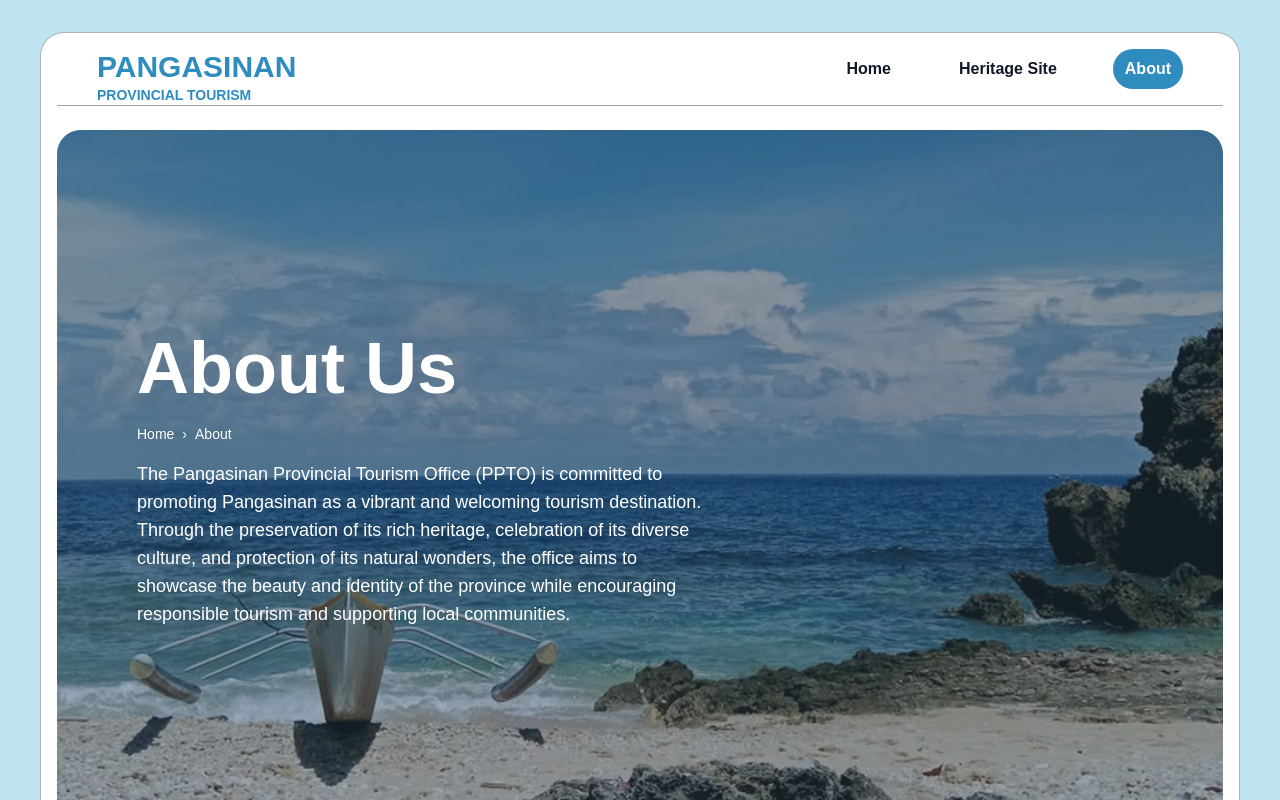
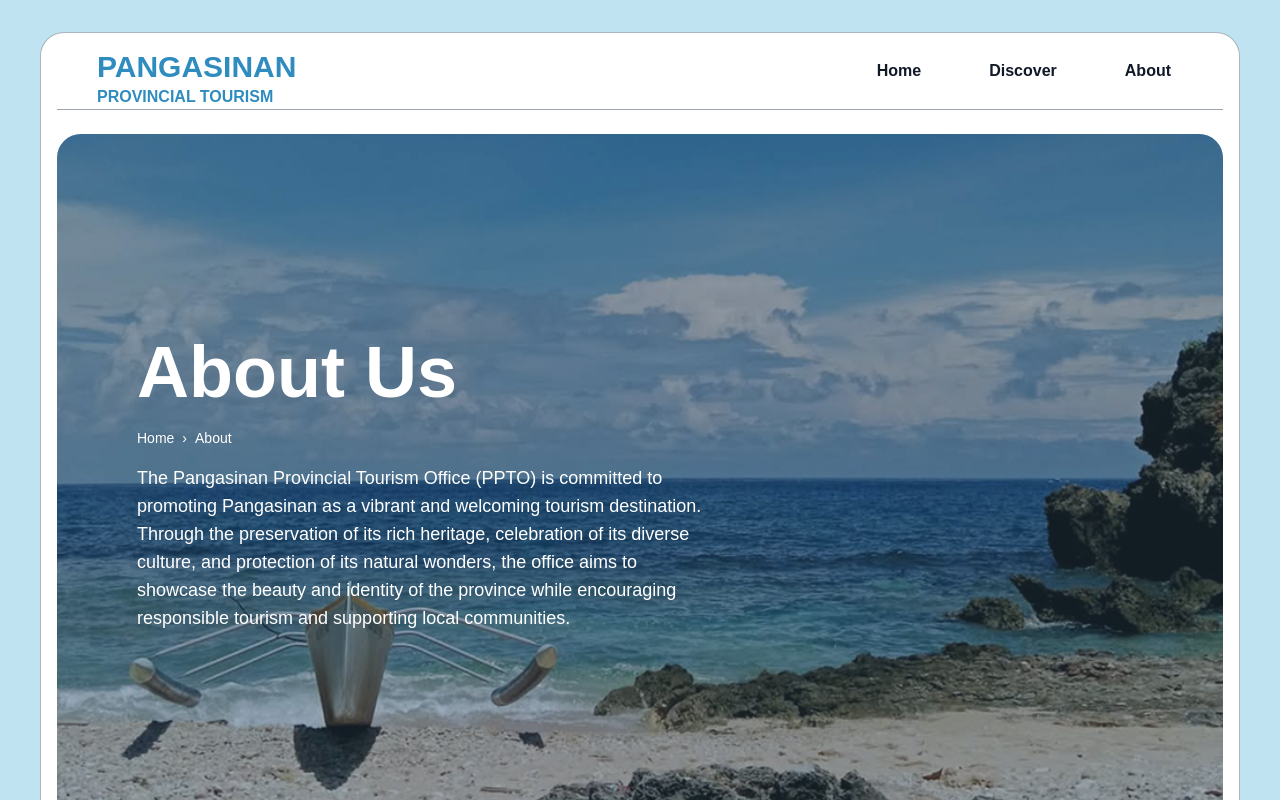
Before and after one commit to danieldonnn/pangasinan-heritage, a Next.js app: page /pangasinan-heritage/about in a window 1280 px wide. Shown: the top 800 px of the page. Built offline with nearby package versions, Linux system fonts and the light colour scheme.

Commit message:
Update navigation labels and paths

```diff
--- a/components/organisms/Header/Header.tsx
+++ b/components/organisms/Header/Header.tsx
@@ -11,7 +11,6 @@ export default function Header() {
   return (
     <header className="w-full border-b border-gray-400 bg-white">
       <nav className="mx-auto flex items-center justify-between px-2 py-3 md:px-10 md:py-0">
-
         {/* Logo */}
         <div className="flex items-center">
           <div>
@@ -19,7 +18,7 @@ export default function Header() {
               PANGASINAN
             </h1>
 
-            <p className="text-sm font-semibold text-[#2F8CBF] md:text-1xl">
+            <p className="text-sm font-semibold text-[#2F8CBF] md:text-base">
               PROVINCIAL TOURISM
             </p>
           </div>
@@ -27,11 +26,11 @@ export default function Header() {
 
         {/* Desktop Navigation */}
         <div className="hidden items-center gap-11 md:-translate-y-2 md:flex">
-
           <Link
-            href="/"
+            href="/pangasinan-heritage/"
             className={
-              pathname === "/"
+              pathname === "/pangasinan-heritage/" ||
+              pathname === "/pangasinan-heritage"
                 ? "rounded-full bg-[#2F8CBF] px-3 py-2 text-base font-semibold text-white"
                 : "px-3 py-2 text-base font-semibold text-gray-900 hover:text-[#2F8CBF]"
             }
@@ -40,51 +39,50 @@ export default function Header() {
           </Link>
 
           <Link
-            href="/heritage"
+            href="/pangasinan-heritage/heritage"
             className={
-              pathname === "/heritage"
+              pathname === "/pangasinan-heritage/heritage"
                 ? "rounded-full bg-[#2F8CBF] px-3 py-2 text-base font-semibold text-white"
                 : "px-3 py-2 text-base font-semibold text-gray-900 hover:text-[#2F8CBF]"
             }
           >
-            Heritage Site
+            Discover
           </Link>
 
           <Link
-            href="/about"
+            href="/pangasinan-heritage/about"
             className={
-              pathname === "/about"
+              pathname === "/pangasinan-heritage/about"
                 ? "rounded-full bg-[#2F8CBF] px-3 py-2 text-base font-semibold text-white"
                 : "px-3 py-2 text-base font-semibold text-gray-900 hover:text-[#2F8CBF]"
             }
           >
             About
           </Link>
-
         </div>
 
         {/* Mobile Menu Button */}
         <button
           type="button"
           onClick={() => setMenuOpen(!menuOpen)}
-          className="md:hidden rounded-full bg-[#2F4858] px-3 py-2 text-xl text-white"
+          className="rounded-full bg-[#2F4858] px-3 py-2 text-xl text-white md:hidden"
+          aria-label={menuOpen ? "Close navigation menu" : "Open navigation menu"}
+          aria-expanded={menuOpen}
         >
           {menuOpen ? "×" : "☰"}
         </button>
-
       </nav>
 
       {/* Mobile Navigation */}
       {menuOpen && (
         <div className="border-t border-gray-200 bg-white px-4 py-3 md:hidden">
-
           <div className="flex flex-col gap-2">
-
             <Link
-              href="/"
+              href="/pangasinan-heritage/"
               onClick={() => setMenuOpen(false)}
               className={
-                pathname === "/"
+                pathname === "/pangasinan-heritage/" ||
+                pathname === "/pangasinan-heritage"
                   ? "rounded-full bg-[#2F8CBF] px-4 py-2 text-sm font-semibold text-white"
                   : "rounded-full px-4 py-2 text-sm font-semibold text-gray-900"
               }
@@ -93,34 +91,31 @@ export default function Header() {
             </Link>
 
             <Link
-              href="/heritage"
+              href="/pangasinan-heritage/heritage"
               onClick={() => setMenuOpen(false)}
               className={
-                pathname === "/heritage"
+                pathname === "/pangasinan-heritage/heritage"
                   ? "rounded-full bg-[#2F8CBF] px-4 py-2 text-sm font-semibold text-white"
                   : "rounded-full px-4 py-2 text-sm font-semibold text-gray-900"
               }
             >
-              Heritage Site
+              Discover
             </Link>
 
             <Link
-              href="/about"
+              href="/pangasinan-heritage/about"
               onClick={() => setMenuOpen(false)}
               className={
-                pathname === "/about"
+                pathname === "/pangasinan-heritage/about"
                   ? "rounded-full bg-[#2F8CBF] px-4 py-2 text-sm font-semibold text-white"
                   : "rounded-full px-4 py-2 text-sm font-semibold text-gray-900"
               }
             >
               About
             </Link>
-
           </div>
-
         </div>
       )}
-
     </header>
   );
 }
```
